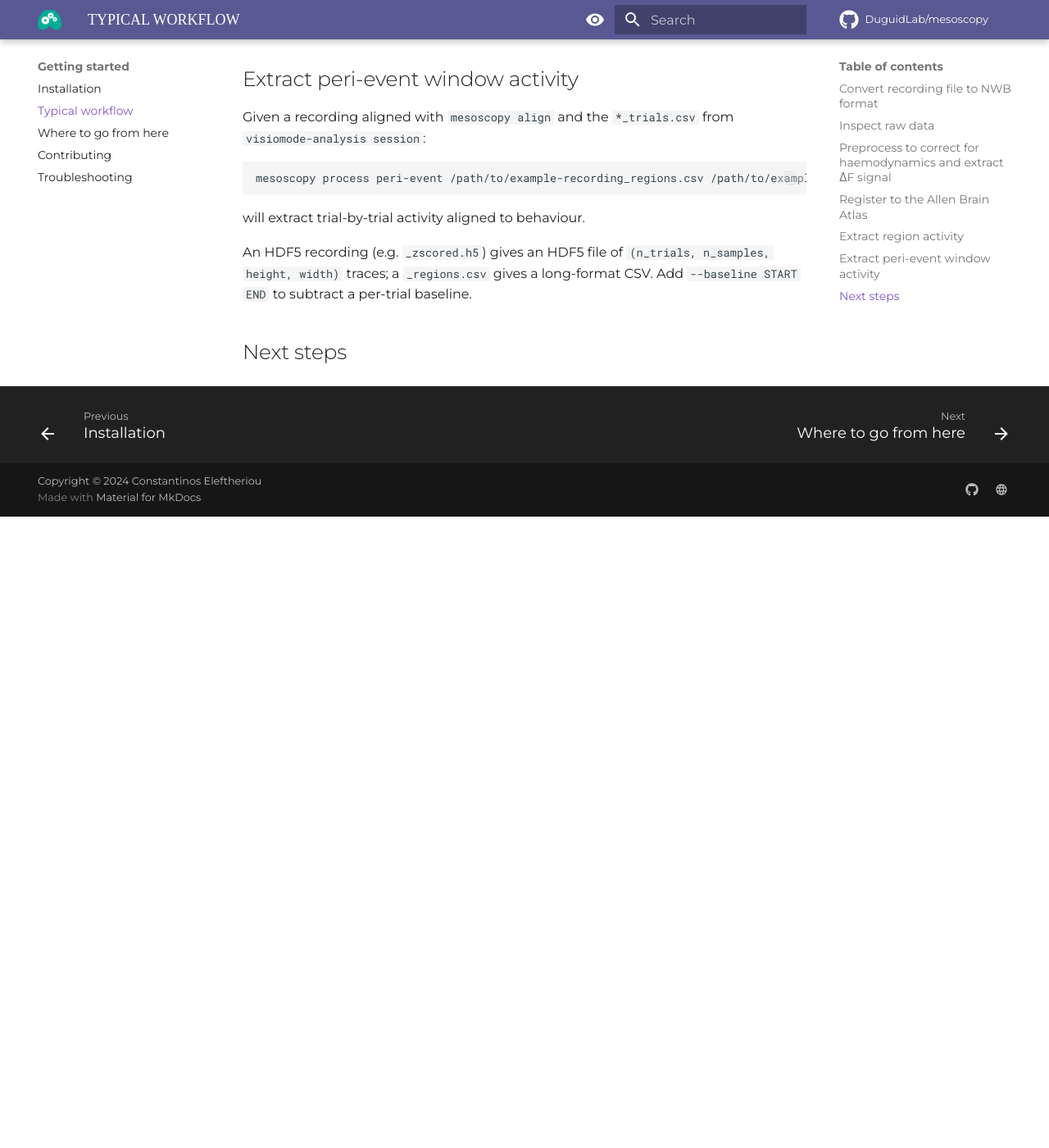
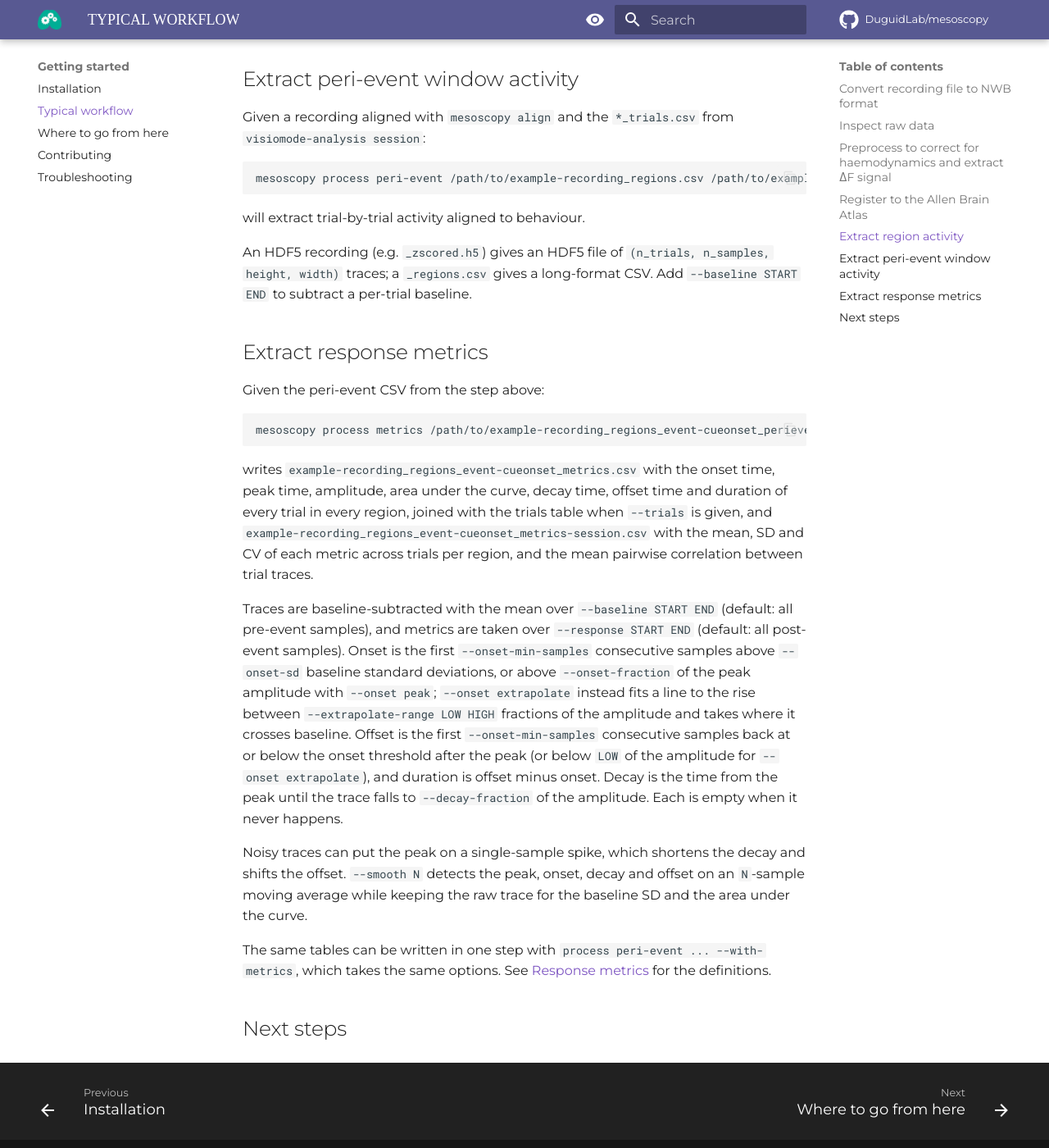
Before and after one commit to DuguidLab/mesoscopy, an MkDocs documentation site: the page built from docs/typical-workflow.md, in a window 1280 px wide and 1400 px high, scrolled down 1840 px. Shown: the whole window at 82% size. Built offline with MkDocs 1.6.1 and Material for MkDocs 9.7.7, drawn with Linux system fonts in a browser that asks for light colours; some web fonts are replaced; comment, search, counter and statistics services are not loaded; before the commit the page ends 2470 px from its top, so only the background shows below that.

Commit message:
add response metrics to typical workflow

````diff
--- a/docs/typical-workflow.md
+++ b/docs/typical-workflow.md
@@ -84,4 +84,33 @@ will extract trial-by-trial activity aligned to behaviour.
 An HDF5 recording (e.g. `_zscored.h5`) gives an HDF5 file of `(n_trials, n_samples, height, width)` traces; a
 `_regions.csv` gives a long-format CSV. Add `--baseline START END` to subtract a per-trial baseline.
 
+## Extract response metrics
+
+Given the peri-event CSV from the step above:
+
+```bash
+mesoscopy process metrics /path/to/example-recording_regions_event-cueonset_perievent.csv --trials /path/to/example-recording_trials.csv
+```
+
+writes `example-recording_regions_event-cueonset_metrics.csv` with the onset time, peak time, amplitude, area
+under the curve, decay time, offset time and duration of every trial in every region, joined with the trials
+table when `--trials` is given, and `example-recording_regions_event-cueonset_metrics-session.csv` with the mean,
+SD and CV of each metric across trials per region, and the mean pairwise correlation between trial traces.
+
+Traces are baseline-subtracted with the mean over `--baseline START END` (default: all pre-event samples), and
+metrics are taken over `--response START END` (default: all post-event samples). Onset is the first
+`--onset-min-samples` consecutive samples above `--onset-sd` baseline standard deviations, or above
+`--onset-fraction` of the peak amplitude with `--onset peak`; `--onset extrapolate` instead fits a line to the
+rise between `--extrapolate-range LOW HIGH` fractions of the amplitude and takes where it crosses baseline. Offset
+is the first `--onset-min-samples` consecutive samples back at or below the onset threshold after the peak (or
+below `LOW` of the amplitude for `--onset extrapolate`), and duration is offset minus onset. Decay is the time
+from the peak until the trace falls to `--decay-fraction` of the amplitude. Each is empty when it never happens.
+
+Noisy traces can put the peak on a single-sample spike, which shortens the decay and shifts the offset. `--smooth N`
+detects the peak, onset, decay and offset on an `N`-sample moving average while keeping the raw trace for the
+baseline SD and the area under the curve.
+
+The same tables can be written in one step with `process peri-event ... --with-metrics`, which takes the same
+options. See [Response metrics](how-to/metrics.md) for the definitions.
+
 ## Next steps
````
Also changed, not shown: docs/how-to/metrics.md (added, +100 -0 lines).
